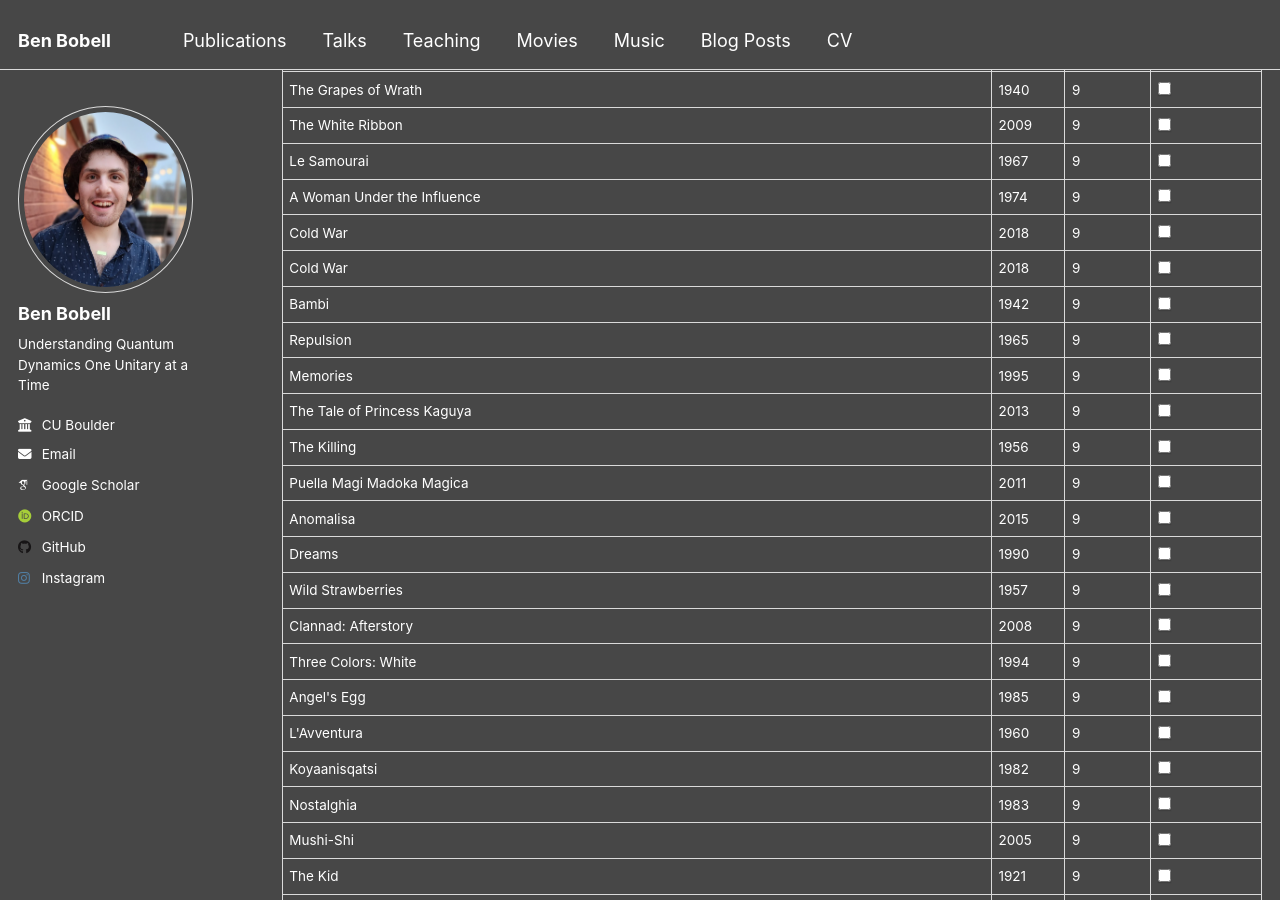
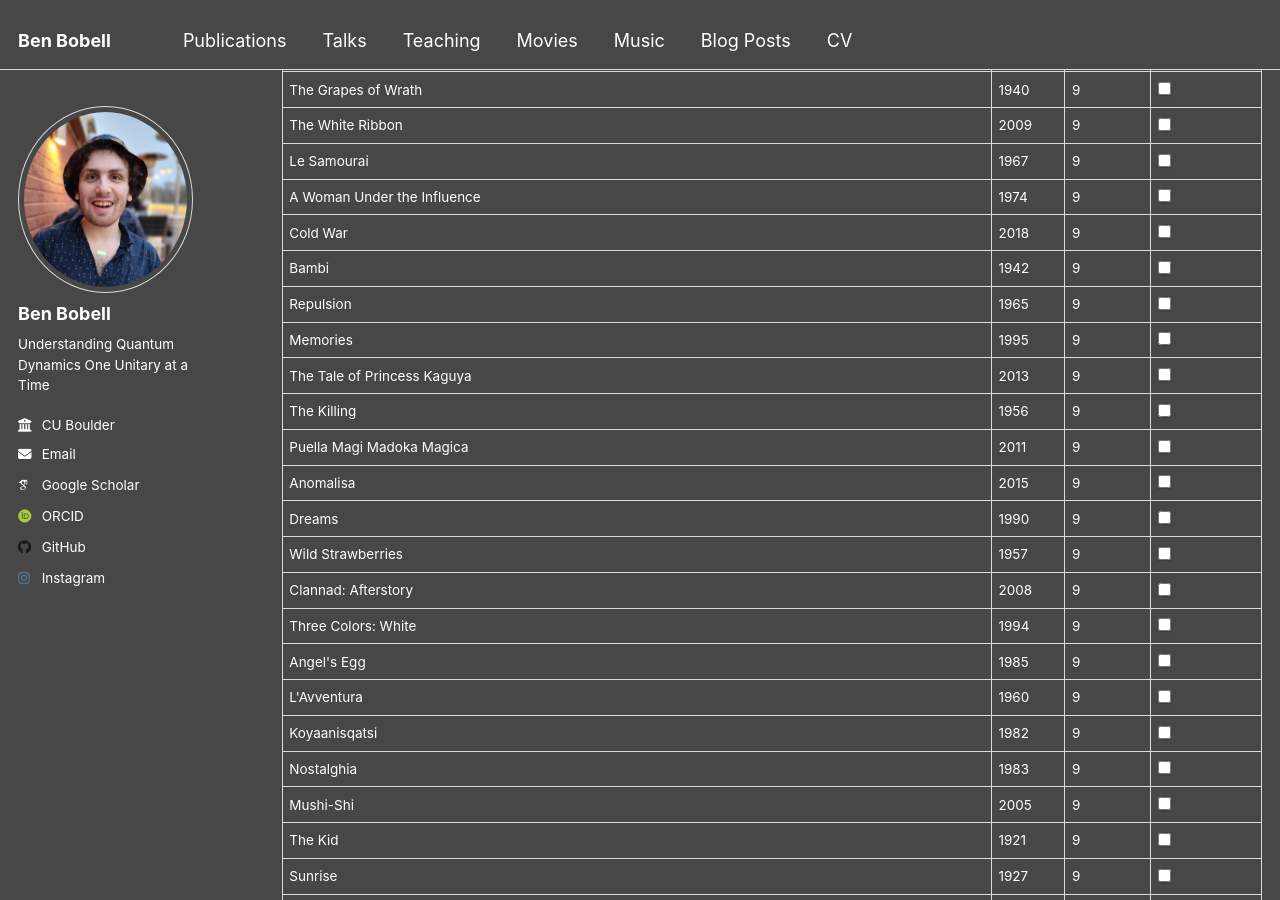
Before and after one commit to BenBobell00/BenBobell00.github.io, a Jekyll site: the page built from _pages/movies.html, in a window 1280 px wide and 900 px high, scrolled down 6682 px. Built offline with Jekyll 4.4.1, drawn with Linux system fonts in a browser that asks for light colours; some web fonts are replaced.

Commit message:
Update movies.yml

```diff
--- a/_data/movies.yml
+++ b/_data/movies.yml
@@ -739,10 +739,6 @@ movies:
     year: 2018
     rating: 9
     watched: false
-  - title: "Cold War"
-    year: 2018
-    rating: 9
-    watched: false
   - title: "Bambi"
     year: 1942
     rating: 9
```
